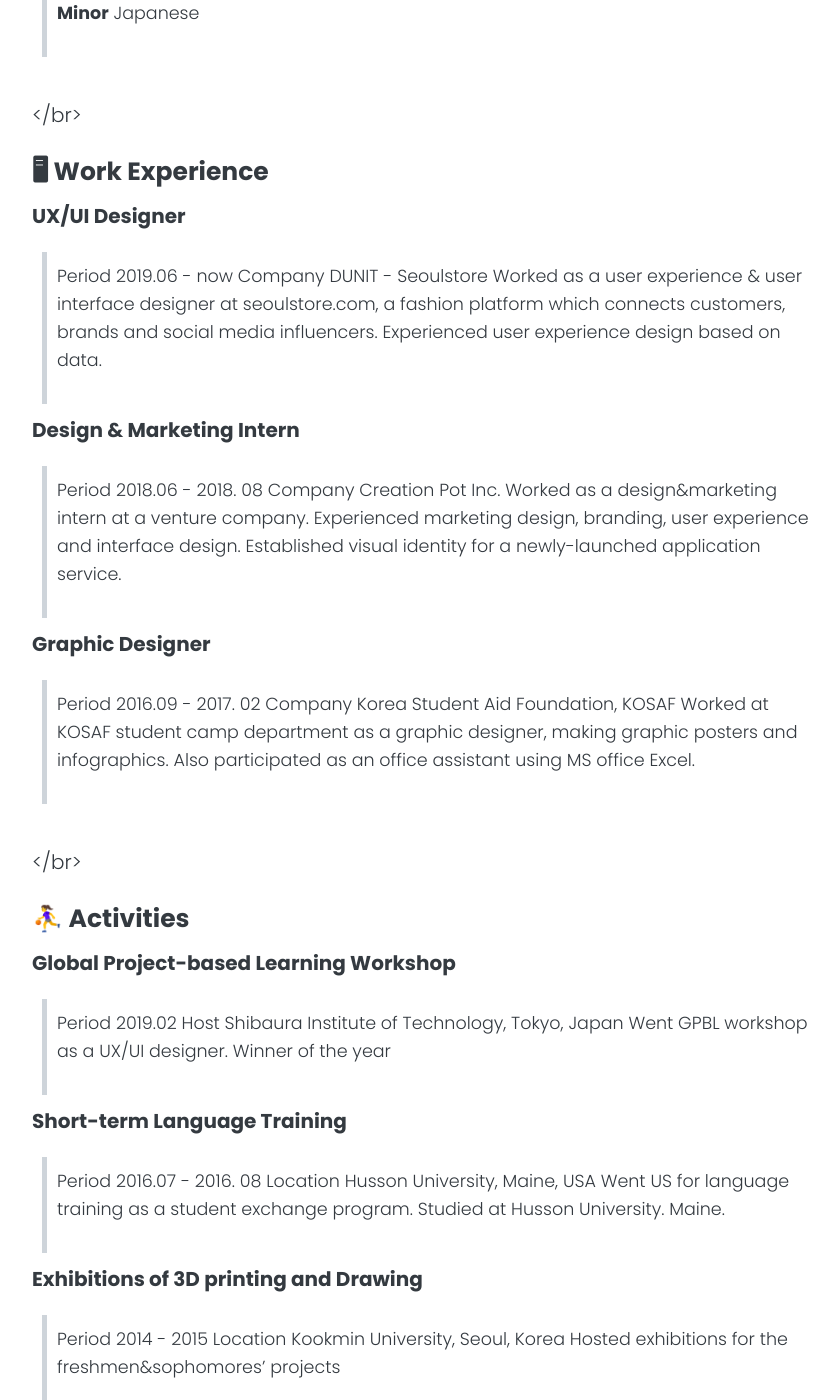
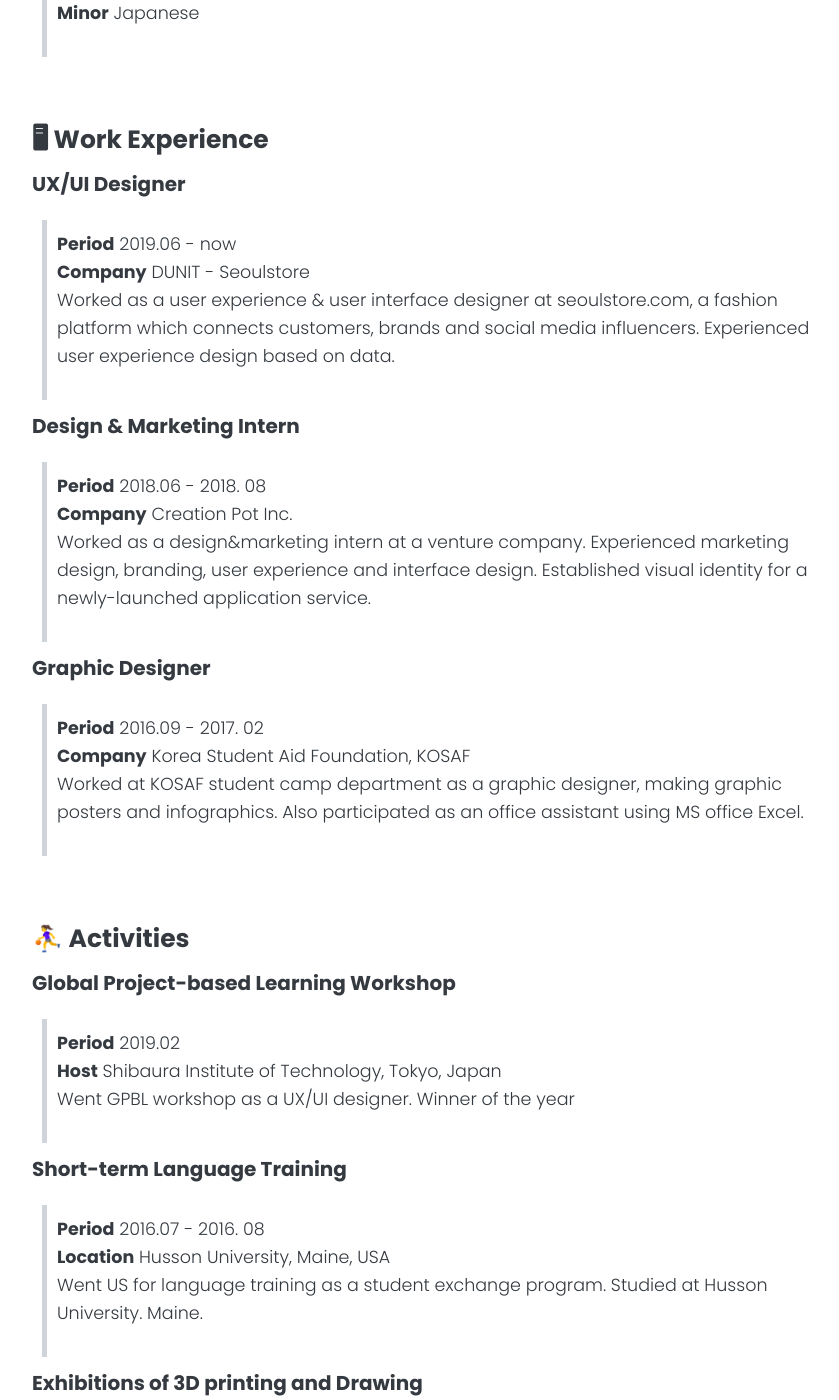
Before and after one commit to kangjune/kangjune.github.io, a Jekyll site: the page built from about.md, in a window 1280 px wide and 1400 px high, scrolled down 643 px. Shown: the whole window, without its empty margins (188-1027 px from the left). Built offline with Jekyll 4.4.1, drawn with Linux system fonts in a browser that asks for light colours; some of the changed text lies outside the part shown.

Commit message:
Update about.md

```diff
--- a/about.md
+++ b/about.md
@@ -22,91 +22,91 @@ Hi! This is June Kang, and I am a UX/UI designer based in Seoul.
 **Major** English <br>
 **Minor** Japanese
 
-<br></br>
+<br>
 
 ### 🖥 **Work Experience**
 
 **UX/UI Designer**
 
-> Period 2019.06 - now
-Company DUNIT - Seoulstore
+> **Period** 2019.06 - now<br>
+**Company** DUNIT - Seoulstore<br>
 Worked as a user experience & user interface designer at seoulstore.com, a fashion platform which connects customers, brands and social media influencers. Experienced user experience design based on data.
 
 **Design & Marketing Intern**
 
-> Period 2018.06 - 2018. 08
-Company Creation Pot Inc.
+> **Period** 2018.06 - 2018. 08<br>
+**Company** Creation Pot Inc.<br>
 Worked as a design&marketing intern at a venture company. Experienced marketing design, branding, user experience and interface design. Established visual identity for a newly-launched application service.
 
 **Graphic Designer**
 
-> Period 2016.09 - 2017. 02
-Company Korea Student Aid Foundation, KOSAF
+> **Period** 2016.09 - 2017. 02<br>
+**Company** Korea Student Aid Foundation, KOSAF<br>
 Worked at KOSAF student camp department as a graphic designer, making graphic posters and infographics. Also participated as an office assistant using MS office Excel.
 
-<br></br>
+<br>
 
 ### ⛹️‍♀️ **Activities**
 
 **Global Project-based Learning Workshop**
 
-> Period 2019.02
-Host Shibaura Institute of Technology, Tokyo, Japan
+> **Period** 2019.02<br>
+**Host** Shibaura Institute of Technology, Tokyo, Japan<br>
 Went GPBL workshop as a UX/UI designer. Winner of the year
 
 **Short-term Language Training**
 
-> Period 2016.07 - 2016. 08
-Location Husson University, Maine, USA
+> **Period** 2016.07 - 2016. 08<br>
+**Location** Husson University, Maine, USA<br>
 Went US for language training as a student exchange program. Studied at Husson University. Maine.
 
 **Exhibitions of 3D printing and Drawing**
 
-> Period 2014 - 2015
-Location Kookmin University, Seoul, Korea
+> **Period** 2014 - 2015<br>
+**Location** Kookmin University, Seoul, Korea<br>
 Hosted exhibitions for the freshmen&sophomores' projects
 
-<br></br>
+<br>
 
 ### 📒 **Official grades**
 
 **OPIc**
 
-> Field English speaking
-Acquisition date 2020. 07
+> **Field** English speaking<br>
+**Acquisition date** 2020. 07<br>
 Grade IH
 
 **TOEIC Speaking test**
 
-> Field English speaking
-Acquisition date 2018. 02
-Grade Lv.7
-Score 170
+> **Field** English speaking<br>
+**Acquisition date** 2018. 02<br>
+**Grade** Lv.7<br>
+**Score** 170
 
 **Japanese Language Proficiency Test**
 
-> Field Japanese
-Acquisition date 2012
-Grade N3
+> **Field** Japanese<br>
+**Acquisition date** 2012<br>
+**Grade** N3
 
 **Advanced Placement®**
 
-> Field Psychology
-Acquisition date 2012
-Grade qualified
+> **Field** Psychology<br>
+**Acquisition date** 2012<br>
+**Grade** qualified
 
-<br></br>
+<br>
 
 ### 🖋 **Skills**
 
-**Adobe** Photoshop, Illustrator, InDesign, After Effects
-**MS Office** Powerpoint, Excel, Words
+**Adobe** Photoshop, Illustrator, InDesign, After Effects<br>
+**MS Office** Powerpoint, Excel, Words<br>
 **Others** Figma, Sketch, Cinema 4d, Protopie
 
-<br></br>
+<br>
 
 ### 💬 **Languages**
 
-🇰🇷 **Korean** native
-🇺🇸 **English** fluent
-🇯🇵 **Japanese** intermediate
+🇰🇷 **Korean** native<br>
+🇺🇸 **English** fluent<br>
+🇯🇵 **Japanese** intermediate<br>
```
